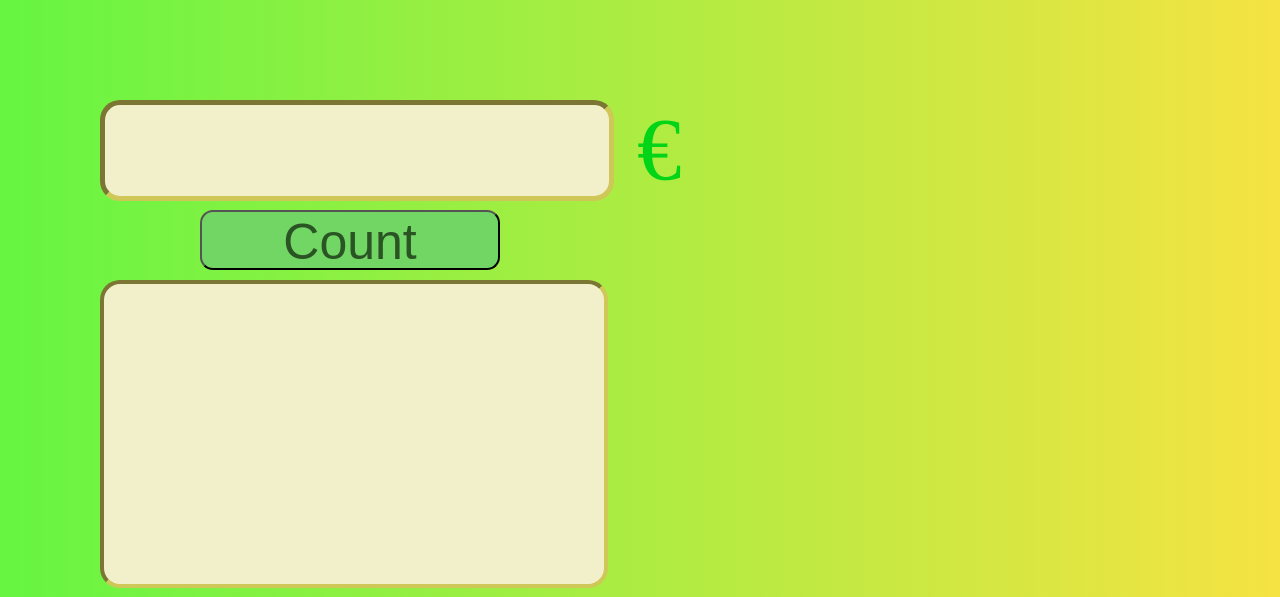
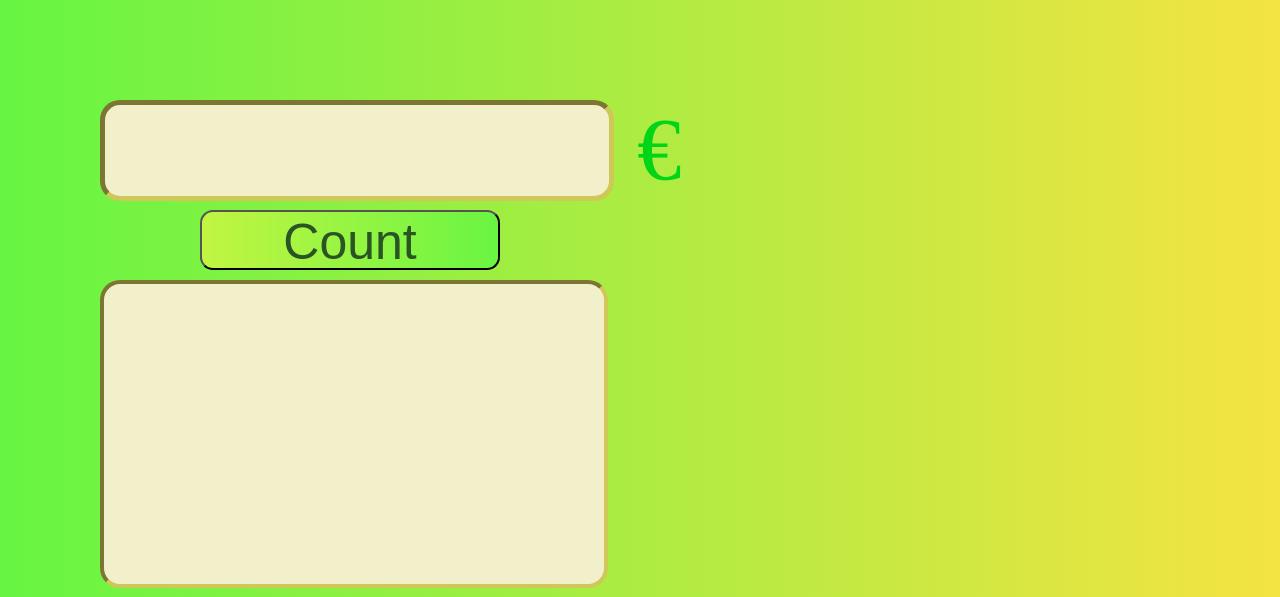
Before and after one commit to B-and-B-Game-Production/count.io, a plain HTML site: page index.html in a window 1280 px wide. Shown: the top 597 px of the page. Drawn offline with Linux system fonts and the light colour scheme.

Commit message:
Update index.html

```diff
--- a/index.html
+++ b/index.html
@@ -45,7 +45,7 @@
             height:60px;
             font-size:50px;
 	    border-radius:13px;
-            background-color:rgb(114, 214, 101);
+            background-image:linear-gradient(90deg, #c2f542, #69f542);
             color:rgb(42, 84, 36);
 
         }
```
